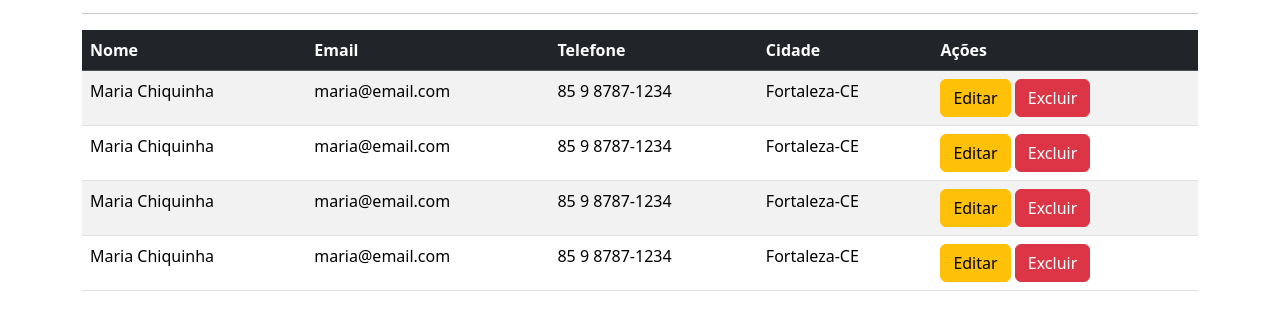
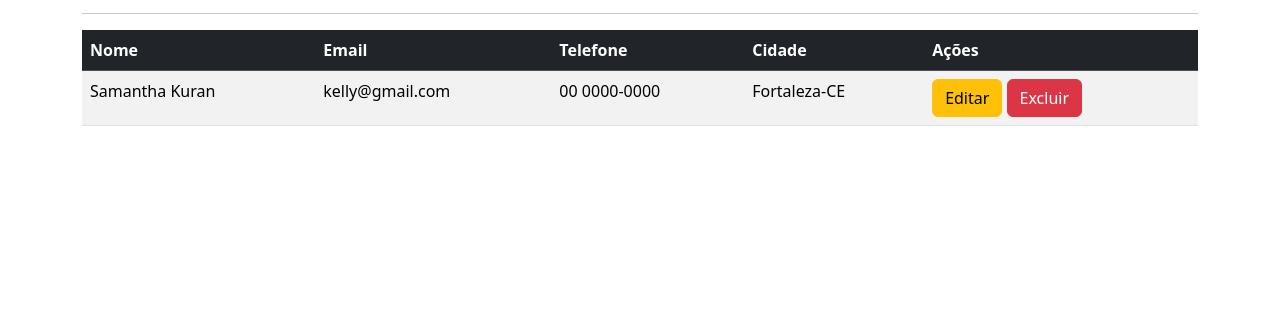
Before and after one commit to maiaaraujo/Aula-20, a plain HTML site: page index.html in a window 1280 px wide. Shown: the part 109-430 px from the top of the page. Drawn offline with nearby package versions, Linux system fonts and the light colour scheme.

Commit message:
aula gleidson

```diff
--- a/darkmode.js
+++ b/darkmode.js
@@ -25,3 +25,62 @@ function ativarDarkmode() {
 
    alterarCores()
 }
+
+
+
+/////////////////ARRAY DE OBJETOS /////////////////////////
+
+let alunos = [
+    {
+        id: 1,
+        nome: "Ana Kelly",
+        email: "kelly@gmail.com",
+        telefone: "00 0000-0000",
+        cidade: "Fortaleza-CE"
+
+    },
+    {
+        id: 2,
+        nome: "Andy Silva",
+        email: "kelly@gmail.com",
+        telefone: "00 0000-0000",
+        cidade: "Fortaleza-CE"
+
+    },
+    {
+        id: 3,
+        nome: "Lane Gomes",
+        email: "kelly@gmail.com",
+        telefone: "00 0000-0000",
+        cidade: "Fortaleza-CE"
+
+    },
+    {
+        id: 4,
+        nome: "Sara Camilo",
+        email: "kelly@gmail.com",
+        telefone: "00 0000-0000",
+        cidade: "Fortaleza-CE"
+
+    },
+    {
+        id: 5,
+        nome: "Samantha Kuran",
+        email: "kelly@gmail.com",
+        telefone: "00 0000-0000",
+        cidade: "Fortaleza-CE"
+
+    }
+]
+
+let tabelab = document.getElementById("tabela-body");
+tabelab.innerHTML = `<tr>
+<td>${alunos[4].nome}</td>
+<td>${alunos[4].email}</td>
+<td>${alunos[4].telefone}</td>
+<td>${alunos[4].cidade}</td>
+<td>
+    <button class="btn btn-warning">Editar</button>
+    <button class="btn btn-danger">Excluir</button>
+</td>
+</tr>`;
--- a/index.html
+++ b/index.html
@@ -47,8 +47,8 @@
                     <th>Ações</th>
                 </tr>
             </thead>
-            <tbody>
-                <tr>
+            <tbody id="tabela-body">
+                 <tr>
                     <td>Maria Chiquinha</td>
                     <td>maria@email.com</td>
                     <td>85 9 8787-1234</td>
```
